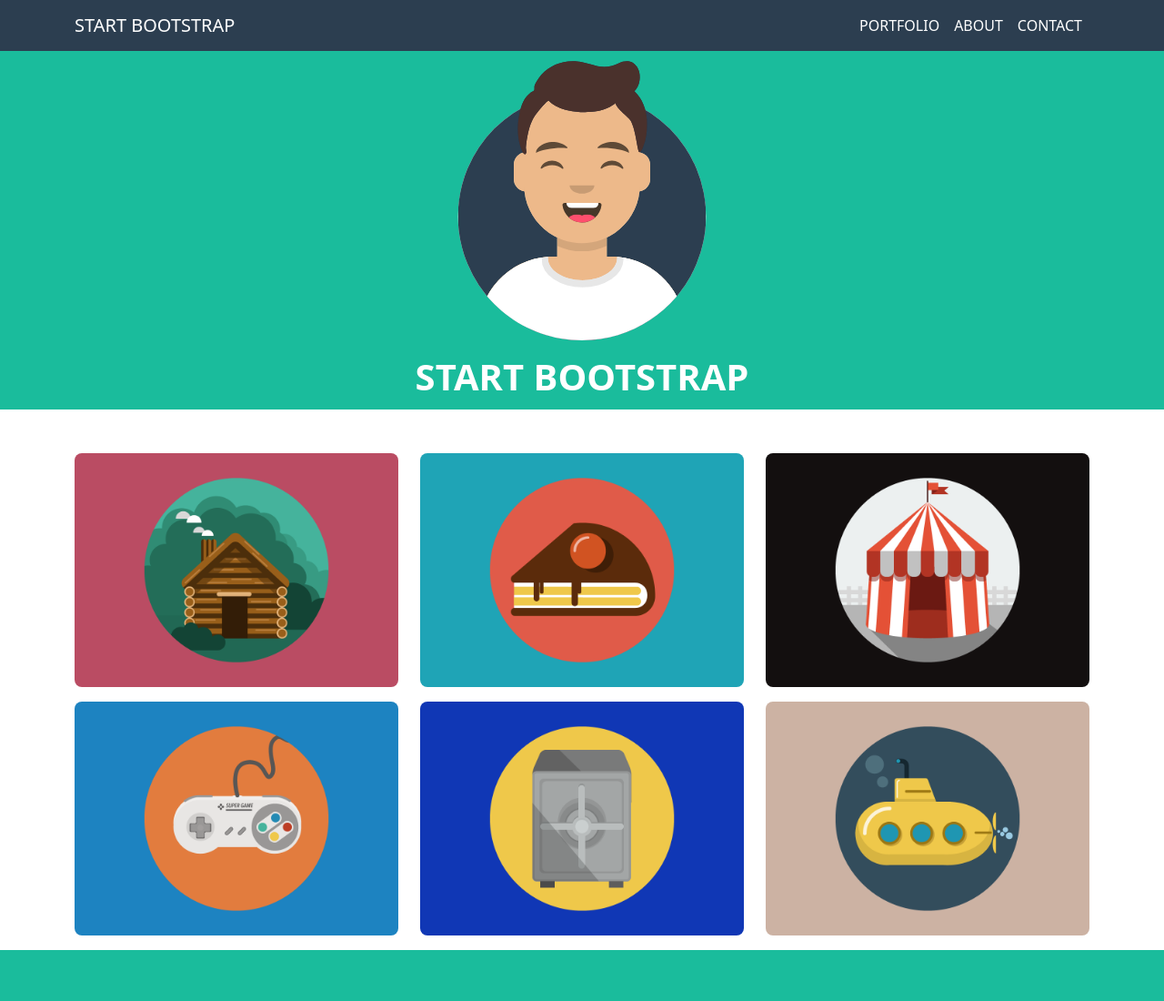
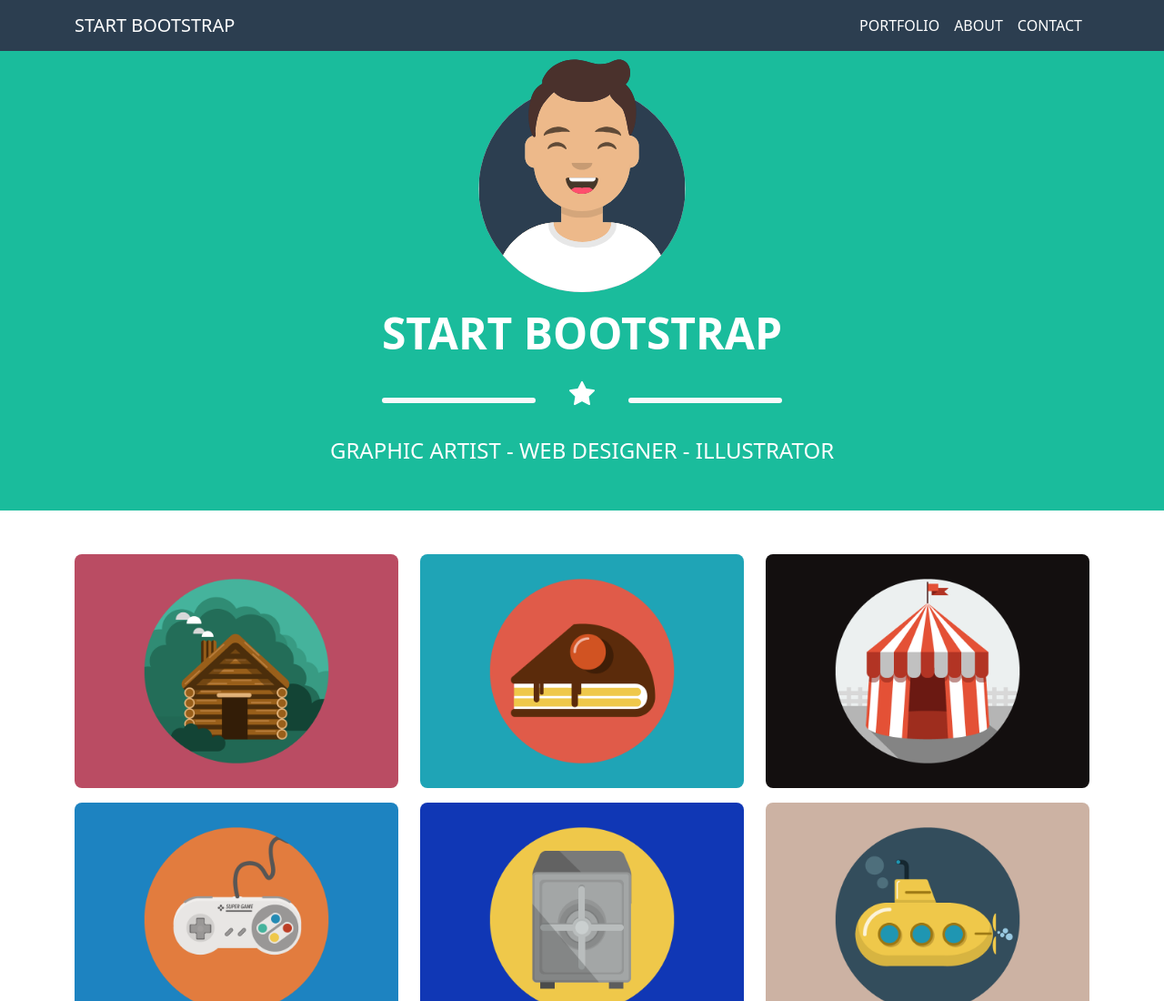
Before and after one commit to meikalaheshla/html-css-bootstrap-freelancer, a plain HTML site: page index.html in a window 1280 px wide. Shown: the top 1100 px of the page at 91% size. Drawn offline with nearby package versions, Linux system fonts and the light colour scheme.

Commit message:
stars and titles

```diff
--- a/css/style.css
+++ b/css/style.css
@@ -29,15 +29,15 @@
 /* MAIN */
 
 /* STAR SEPARATOR */
-.left-star {
-    height: 4px;
+.left-star,
+.right-star {
+    height: 6px;
+    width: 100%;
 }
 
 .middle-star {}
 
-.right-star {
-    height: 4px;
-}
+
 
 
 /* HEADER */
@@ -48,14 +48,14 @@
     background-color: #1abc9c;
 }
 
-.jumbo-title {
+.title {
     font-weight: 600;
 }
 
 .jumbo-img-box {}
 
 .jumbo-img {
-    max-width: 300px
+    max-width: 250px
 }
 
 
--- a/index.html
+++ b/index.html
@@ -9,12 +9,15 @@
     <!-- BOOTSRAP STYLE -->
     <link rel="stylesheet" href=" 	https://cdn.jsdelivr.net/npm/bootstrap@5.2.0-beta1/dist/css/bootstrap.min.css">
 
+    <!-- BOOTSTRAP ICONS -->
+    <link rel="stylesheet" href="https://cdn.jsdelivr.net/npm/bootstrap-icons@1.3.0/font/bootstrap-icons.css">
+
     <!-- PERSONAL STYLE -->
     <link rel="stylesheet" href="css/style.css">
     <title>Document</title>
 </head>
 
-<body class="">
+<body class=" ">
     <header>
         <nav class="navbar navbar-expand-lg  navbar-dark bg-transparent ">
             <div class="container">
@@ -47,32 +50,37 @@
                             <img class="jumbo-img" src="img/avatar.svg" alt="">
                         </figure>
                     </div>
-                    <div class="row justify-content-center">
-                        <div class=" col-12 title-box">
-                            <h1 class="jumbo-title">START BOOTSTRAP</h1>
-                            <div class="col-5 star">
-                                <div class="row  justify-content-center">
-                                    <div class="col-5 ">
-                                        <div class="left-star"></div>
-                                    </div>
-                                    <div class="col-2">
-                                        <div class="middle-star">
+                    <h1 class=" title display-5 mb-3">START BOOTSTRAP</h1>
+                    <div class="row mb-4 justify-content-center">
 
-                                        </div>
-                                    </div>
-                                    <div class="col-5">
-                                        <div class="right-star">
+                        <div class="col-5 star">
+                            <div class="row  justify-content-center align-items-baseline">
+                                <div class="col-5 d-flex align-items-center">
+                                    <div class="left-star bg-light rounded-3 "></div>
+                                </div>
+                                <div class="col-2">
+                                    <div class="middle-star d-flex align-items-center justify-content-center">
+                                        <span>
+                                            <i class="bi bi-star-fill fs fs-3"></i>
 
-                                        </div>
+                                        </span>
+
                                     </div>
                                 </div>
+                                <div class="col-5 d-flex align-items-center">
+                                    <div class="right-star bg-light rounded-3">
 
+                                    </div>
+                                </div>
                             </div>
 
                         </div>
 
 
+
+
                     </div>
+                    <span class="fs-4 mb-5">GRAPHIC ARTIST - WEB DESIGNER - ILLUSTRATOR</span>
 
                 </div>
             </div>
```
